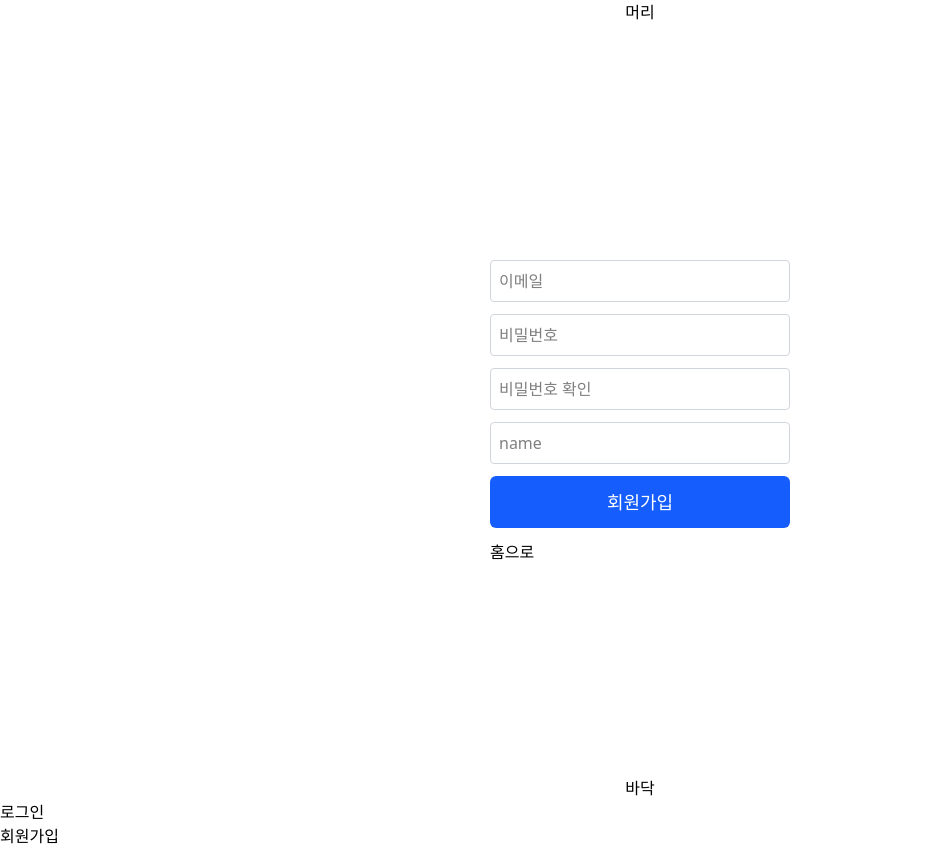
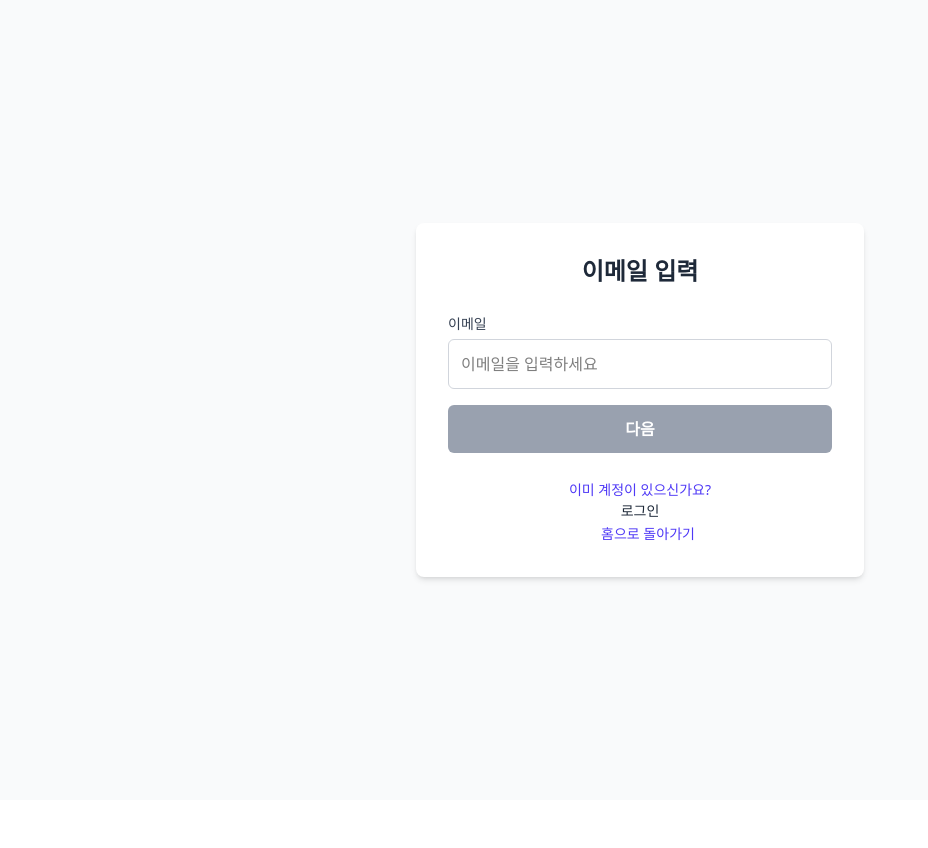
Before and after one commit to UMC-CAU/umc-9th-web-singsingwoo, a React (Vite) app: page /signup in a window 1280 px wide. Shown: the whole page, without its empty margins (0-928 px from the left). After the commit the page ends 800 px from the top, so only its background shows below. Built offline with nearby package versions, Linux system fonts and the light colour scheme.

Commit message:
modified clearly

```diff
--- a/src/hooks/useForm.ts
+++ b/src/hooks/useForm.ts
@@ -40,13 +40,29 @@ function useForm<T>({ initialValue, validate }: UseFormProps<T>) {
     return { value, onChange, onBlur };
   };
 
+  const resetForm = () => {
+    setValues(initialValue);
+    setTouched(
+      Object.keys(initialValue as object).reduce(
+        (acc, key) => ({ ...acc, [key]: false }),
+        {} as Record<string, boolean>
+      )
+    );
+    setErrors(
+      Object.keys(initialValue as object).reduce(
+        (acc, key) => ({ ...acc, [key]: "" }),
+        {} as Record<string, string>
+      )
+    );
+  };
+
   //values가 변경될 때마다 에러 검증 로직 실행
   //{eamil: ''}
   useEffect(() => {
     const newErrors = validate(values);
     setErrors(newErrors);
   }, [validate, values]);
-  return { values, errors, touched, getInputProps };
+  return { values, errors, touched, getInputProps, resetForm };
 }
 
 export default useForm;
--- a/src/layouts/HomeLayout.tsx
+++ b/src/layouts/HomeLayout.tsx
@@ -1,22 +1,11 @@
-import { Link, Outlet } from "react-router-dom";
+import { Outlet } from "react-router-dom";
 
 const HomeLayout = () => {
   return (
     <div className="h-dvh flex flex-col">
       <main className="flex-1">
-        <div className="text-center">머리</div>
         <Outlet />
-        <Link to={"/login"}>
-          <div className="gap-10">로그인</div>
-        </Link>
-        <Link to={"/signup"}>
-          <div className="gap-10">회원가입</div>
-        </Link>
       </main>
-
-      <footer>
-        <div className="text-center">바닥</div>
-      </footer>
     </div>
   );
 };
--- a/src/pages/LoginPage.tsx
+++ b/src/pages/LoginPage.tsx
@@ -1,4 +1,4 @@
-import { Link } from "react-router-dom";
+import { Link, useNavigate } from "react-router-dom";
 import useForm from "../hooks/useForm";
 import { validateSignin, type UserSigninInformation } from "../utils/validate";
 import { postSignin } from "../apis/auth";
@@ -6,26 +6,30 @@ import { useLocalStorage } from "../hooks/useLocalStorage";
 import { LOCAL_STORAGE_KEY } from "../constants/key";
 
 export default function LoginPage() {
+  const navigate = useNavigate();
   const { setItem } = useLocalStorage(LOCAL_STORAGE_KEY.accessToken);
-  const { values, errors, touched, getInputProps } =
+
+  const { values, errors, touched, getInputProps, resetForm } =
     useForm<UserSigninInformation>({
       initialValue: { email: "", password: "" },
       validate: validateSignin,
     });
 
   const handleSubmit = async () => {
-    console.log(values);
     try {
       const response = await postSignin(values);
       setItem(response.data.accessToken);
+      alert("로그인 성공!");
+      resetForm();
+      navigate("/");
     } catch (error) {
-      alert(error?.message);
+      alert(error?.message || "로그인에 실패했습니다.");
     }
   };
-  const isDisabled = Object.values(errors || {}).some(
-    (error) => error.length > 0
-  );
-  Object.values(values).some((value) => value === "");
+
+  const isDisabled =
+    Object.values(errors || {}).some((e) => e.length > 0) ||
+    Object.values(values).some((v) => v === "");
 
   return (
     <div className="flex flex-col items-center justify-center h-full gap-4">
@@ -33,42 +37,47 @@ export default function LoginPage() {
         <input
           {...getInputProps("email")}
           name="email"
-          className={`border border-[#ccc] w-[300px] p-2 focus:border-[#807bff] rounded-sm
+          className={`border w-[300px] p-2 focus:border-[#807bff] rounded-sm
             ${
               errors?.email && touched?.email
                 ? "border-red-500 bg-red-100"
                 : "border-gray-300"
             }`}
-          type={"email"}
-          placeholder={"이메일"}
+          type="email"
+          placeholder="이메일"
         />
         {errors?.email && touched?.email && (
           <div className="text-red-500 text-sm">{errors.email}</div>
         )}
+
         <input
           {...getInputProps("password")}
-          className={`border border-[#ccc] w-[300px] p-2 focus:border-[#807bff] rounded-sm
+          className={`border w-[300px] p-2 focus:border-[#807bff] rounded-sm
             ${
-              errors?.password && touched?.email
+              errors?.password && touched?.password
                 ? "border-red-500 bg-red-100"
                 : "border-gray-300"
             }`}
-          type={"password"}
-          placeholder={"비밀번호"}
+          type="password"
+          placeholder="비밀번호"
         />
         {errors?.password && touched?.password && (
           <div className="text-red-500 text-sm">{errors.password}</div>
         )}
+
         <button
           type="button"
           onClick={handleSubmit}
           disabled={isDisabled}
-          className="w-full bg-blue-600 text-white py-3 rounded-md text-lg font-medium hover:bg-blue-700 transition-colors cursor disabled:bg-gray-400"
+          className="w-full py-3 rounded-md text-white font-semibold bg-indigo-600 hover:bg-indigo-700 focus:outline-none focus:ring-2 focus:ring-offset-2 focus:ring-indigo-500 transition-colors disabled:bg-gray-400 disabled:cursor-not-allowed"
         >
           로그인
         </button>
-        <Link to={"/"}>
-          <div>홈으로</div>
+
+        <Link to="/">
+          <div className="text-sm text-indigo-600 hover:underline ml-4">
+            홈으로 돌아가기
+          </div>
         </Link>
       </div>
     </div>
--- a/src/pages/SignupPage.tsx
+++ b/src/pages/SignupPage.tsx
@@ -1,6 +1,7 @@
+import { useState } from "react";
 import { zodResolver } from "@hookform/resolvers/zod";
 import { useForm, type SubmitHandler } from "react-hook-form";
-import { Link } from "react-router-dom";
+import { Link, useNavigate } from "react-router-dom";
 import z from "zod";
 import { postSignup } from "../apis/auth";
 
@@ -24,101 +25,252 @@ const schema = z
 
 type FormFields = z.infer<typeof schema>;
 
+const EyeIcon = ({ closed }: { closed: boolean }) => (
+  <svg
+    xmlns="http://www.w3.org/2000/svg"
+    fill="none"
+    viewBox="0 0 24 24"
+    strokeWidth={1.5}
+    stroke="currentColor"
+    className="w-5 h-5 text-gray-500"
+  >
+    {closed ? (
+      <path
+        strokeLinecap="round"
+        strokeLinejoin="round"
+        d="M3.98 8.223A10.477 10.477 0 001.934 12C3.226 16.338 7.244 19.5 12 19.5c.993 0 1.953-.138 2.863-.395M6.228 6.228A10.45 10.45 0 0112 4.5c4.756 0 8.773 3.162 10.065 7.498a10.523 10.523 0 01-4.293 5.774M6.228 6.228L3 3m3.228 3.228l3.65 3.65m7.894 7.894L21 21m-3.228-3.228l-3.65-3.65m0 0a3 3 0 10-4.243-4.243m4.242 4.242L9.88 9.88"
+      />
+    ) : (
+      <path
+        strokeLinecap="round"
+        strokeLinejoin="round"
+        d="M2.036 12.322a1.012 1.012 0 010-.639C3.423 7.51 7.36 4.5 12 4.5c4.638 0 8.573 3.007 9.963 7.178.07.207.07.432 0 .639C20.577 16.49 16.64 19.5 12 19.5c-4.638 0-8.573-3.007-9.963-7.178z"
+      />
+    )}
+    <path
+      strokeLinecap="round"
+      strokeLinejoin="round"
+      d="M15 12a3 3 0 11-6 0 3 3 0 016 0z"
+    />
+  </svg>
+);
+
 const SignupPage = () => {
+  const navigate = useNavigate();
+  const [step, setStep] = useState<"email" | "details">("email");
+  const [showPassword, setShowPassword] = useState(false);
+  const [showPasswordCheck, setShowPasswordCheck] = useState(false);
+
   const {
     register,
     handleSubmit,
-    formState: { errors, isSubmitting },
+    trigger,
+    watch,
+    formState: { errors, isSubmitting, isValid },
   } = useForm<FormFields>({
-    defaultValues: {
-      name: "",
-      email: "",
-      password: "",
-      passwordCheck: "",
-    },
     resolver: zodResolver(schema),
-    mode: "onBlur",
+    mode: "onChange",
   });
 
-  const onSubmit: SubmitHandler<FormFields> = async (data: FormFields) => {
-    console.log(data);
+  const emailValue = watch("email");
+
+  const handleNextStep = async () => {
+    const isEmailValid = await trigger("email");
+    if (isEmailValid) {
+      setStep("details");
+    }
+  };
+
+  const handlePrevStep = () => {
+    setStep("email");
+  };
+
+  const onSubmit: SubmitHandler<FormFields> = async (data) => {
     const { passwordCheck, ...rest } = data;
-    console.log(passwordCheck);
-    console.log(rest);
-    const response = await postSignup(rest);
-    console.log(response);
+    console.log("제출 데이터:", rest);
+    try {
+      await postSignup(rest);
+
+      console.log("회원가입 성공:", rest);
+      alert("회원가입이 성공적으로 완료되었습니다!");
+      navigate("/");
+    } catch (error) {
+      console.error("회원가입 실패:", error);
+      alert("회원가입에 실패했습니다. 다시 시도해주세요.");
+    }
   };
+
   return (
-    <div className="flex flex-col items-center justify-center h-full gap-4">
-      <div className="flex flex-col gap-3">
+    <div className="flex flex-col items-center justify-center min-h-screen bg-gray-50 font-sans">
+      <div className="w-full max-w-md p-8 space-y-6 bg-white rounded-lg shadow-md">
+        <h1 className="text-2xl font-bold text-center text-gray-800">
+          {step === "email" ? "이메일 입력" : "회원가입"}
+        </h1>
+
+        <form onSubmit={handleSubmit(onSubmit)} className="space-y-4">
+          {step === "email" && (
+            <div className="flex flex-col gap-2">
+              <div>
+                <label
+                  htmlFor="email"
+                  className="text-sm font-medium text-gray-700"
+                >
+                  이메일
+                </label>
                 <input
                   {...register("email")}
-          name="email"
-          className={`border border-[#ccc] w-[300px] p-2 focus:border-[#807bff] rounded-sm
-            ${errors?.email ? "border-red-500 bg-red-100" : "border-gray-300"}`}
-          type={"email"}
-          placeholder={"이메일"}
+                  id="email"
+                  className={`mt-1 border w-full p-3 focus:border-indigo-500 focus:ring-indigo-500 rounded-md transition
+                    ${
+                      errors.email
+                        ? "border-red-500 bg-red-50"
+                        : "border-gray-300"
+                    }`}
+                  type="email"
+                  placeholder="이메일을 입력하세요"
                 />
                 {errors.email && (
-          <div className={"text-red-500 text-sm"}>{errors.email.message}</div>
+                  <p className="mt-1 text-sm text-red-600">
+                    {errors.email.message}
+                  </p>
                 )}
-
-        <input
-          {...register("password")}
-          className={`border border-[#ccc] w-[300px] p-2 focus:border-[#807bff] rounded-sm
-            ${
-              errors?.passwordCheck
-                ? "border-red-500 bg-red-100"
-                : "border-gray-300"
+              </div>
+              <button
+                type="button"
+                onClick={handleNextStep}
+                disabled={!emailValue || !!errors.email}
+                className={`w-full py-3 mt-2 rounded-md text-white font-semibold transition-colors focus:outline-none focus:ring-2 focus:ring-offset-2 focus:ring-indigo-500 ${
+                  !emailValue || !!errors.email
+                    ? "bg-gray-400 cursor-not-allowed"
+                    : "bg-indigo-600 hover:bg-indigo-700"
                 }`}
-          type={"password"}
-          placeholder={"비밀번호"}
-        />
-        {errors.password && (
-          <div className={"text-red-500 text-sm"}>
-            {errors.password.message}
+              >
+                다음
+              </button>
             </div>
           )}
 
+          {step === "details" && (
+            <div className="flex flex-col gap-4">
+              <div>
+                <label className="text-sm font-medium text-gray-700">
+                  비밀번호
+                </label>
+                <div className="relative">
+                  <input
+                    {...register("password")}
+                    className={`mt-1 border w-full p-3 pr-10 focus:border-indigo-500 focus:ring-indigo-500 rounded-md transition
+                      ${
+                        errors.password
+                          ? "border-red-500 bg-red-50"
+                          : "border-gray-300"
+                      }`}
+                    type={showPassword ? "text" : "password"}
+                    placeholder="비밀번호를 입력하세요 (8~20자)"
+                  />
+                  <button
+                    type="button"
+                    onClick={() => setShowPassword(!showPassword)}
+                    className="absolute inset-y-0 right-0 flex items-center pr-3"
+                  >
+                    <EyeIcon closed={showPassword} />
+                  </button>
+                </div>
+                {errors.password && (
+                  <p className="mt-1 text-sm text-red-600">
+                    {errors.password.message}
+                  </p>
+                )}
+              </div>
+
+              <div>
+                <label className="text-sm font-medium text-gray-700">
+                  비밀번호 확인
+                </label>
+                <div className="relative">
                   <input
                     {...register("passwordCheck")}
-          className={`border border-[#ccc] w-[300px] p-2 focus:border-[#807bff] rounded-sm
+                    className={`mt-1 border w-full p-3 pr-10 focus:border-indigo-500 focus:ring-indigo-500 rounded-md transition
                       ${
-              errors?.passwordCheck
-                ? "border-red-500 bg-red-100"
+                        errors.passwordCheck
+                          ? "border-red-500 bg-red-50"
                           : "border-gray-300"
                       }`}
-          type={"password"}
-          placeholder={"비밀번호 확인"}
+                    type={showPasswordCheck ? "text" : "password"}
+                    placeholder="비밀번호 다시 입력하세요"
                   />
+                  <button
+                    type="button"
+                    onClick={() => setShowPasswordCheck(!showPasswordCheck)}
+                    className="absolute inset-y-0 right-0 flex items-center pr-3"
+                  >
+                    <EyeIcon closed={showPasswordCheck} />
+                  </button>
+                </div>
                 {errors.passwordCheck && (
-          <div className={"text-red-500 text-sm"}>
+                  <p className="mt-1 text-sm text-red-600">
                     {errors.passwordCheck.message}
+                  </p>
+                )}
+              </div>
+
+              <div>
+                <label className="text-sm font-medium text-gray-700">
+                  이름
+                </label>
+                <input
+                  {...register("name")}
+                  className={`mt-1 border w-full p-3 focus:border-indigo-500 focus:ring-indigo-500 rounded-md transition
+                    ${
+                      errors.name
+                        ? "border-red-500 bg-red-50"
+                        : "border-gray-300"
+                    }`}
+                  type="text"
+                  placeholder="이름"
+                />
+                {errors.name && (
+                  <p className="mt-1 text-sm text-red-600">
+                    {errors.name.message}
+                  </p>
+                )}
+              </div>
+
+              <div className="flex items-center gap-2">
+                <button
+                  type="button"
+                  onClick={handlePrevStep}
+                  className="w-full py-3 rounded-md text-gray-700 font-semibold bg-gray-200 hover:bg-gray-300 focus:outline-none focus:ring-2 focus:ring-offset-2 focus:ring-gray-400 transition-colors"
+                >
+                  이전
+                </button>
+                <button
+                  disabled={!isValid || isSubmitting}
+                  type="submit"
+                  className="w-full py-3 rounded-md text-white font-semibold bg-indigo-600 hover:bg-indigo-700 focus:outline-none focus:ring-2 focus:ring-offset-2 focus:ring-indigo-500 transition-colors disabled:bg-gray-400 disabled:cursor-not-allowed"
+                >
+                  {isSubmitting ? "가입 처리 중..." : "회원가입"}
+                </button>
+              </div>
             </div>
           )}
+        </form>
 
-        <input
-          {...register("name")}
-          className={`border border-[#ccc] w-[300px] p-2 focus:border-[#807bff] rounded-sm
-            ${errors?.name ? "border-red-500 bg-red-100" : "border-gray-300"}`}
-          type={"name"}
-          placeholder={"name"}
-        />
-        {errors.name && (
-          <div className={"text-red-500 text-sm"}>{errors.name.message}</div>
-        )}
-
-        <button
-          disabled={isSubmitting}
-          type="button"
-          onClick={handleSubmit(onSubmit)}
-          className="w-full bg-blue-600 text-white py-3 rounded-md text-lg font-medium hover:bg-blue-700 transition-colors cursor disabled:bg-gray-400"
+        <div className="text-center">
+          <Link
+            to={"/login"}
+            className="text-sm text-indigo-600 hover:underline"
           >
-          회원가입
-        </button>
-        <Link to={"/"}>
-          <div>홈으로</div>
+            이미 계정이 있으신가요?
+            <div className="text-sm text-gray-800">로그인</div>
           </Link>
+          <Link
+            to={"/"}
+            className="text-sm text-indigo-600 hover:underline ml-4"
+          >
+            홈으로 돌아가기
+          </Link>
+        </div>
       </div>
     </div>
   );
```
Also changed, not shown: src/pages/HomePage.tsx (+13 -1 lines). Lines whose indentation alone changed are shown as unchanged.
